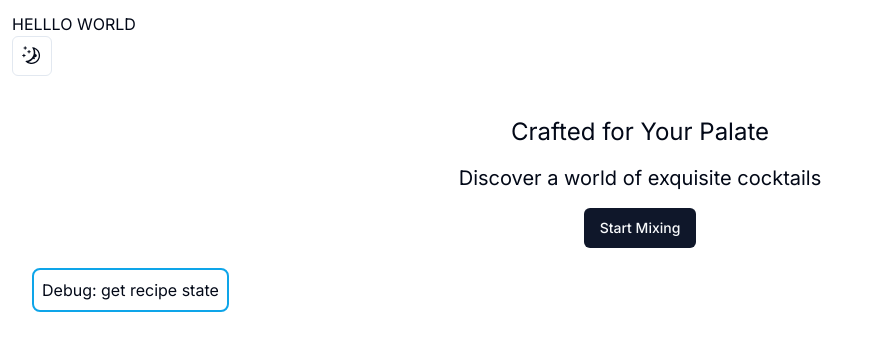
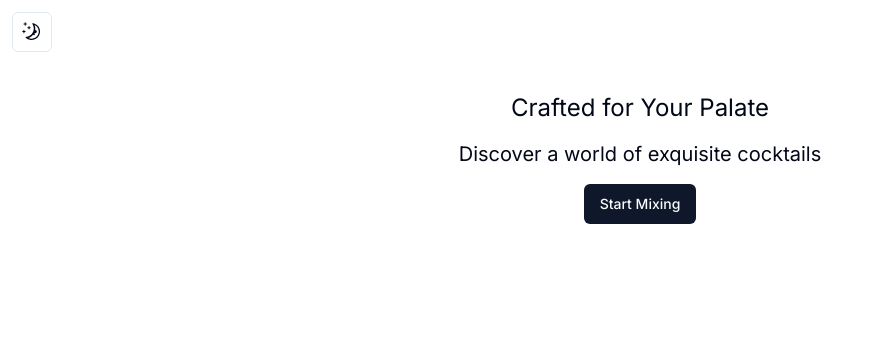
Before and after one commit to kingkwongsta/mixology, a Next.js app: page / in a window 1280 px wide. Shown: the top 350 px of the page, without its empty margins (0-871 px from the left). Built offline with nearby package versions, Linux system fonts and the light colour scheme.

Commit message:
remove debug button

```diff
--- a/src/app/page.js
+++ b/src/app/page.js
@@ -18,7 +18,7 @@ export default function Home() {
 
   return (
     <main className="m-3">
-      <Header />
+      {/* <Header /> */}
       <ModeToggle />
       {showWelcome ? (
         <Welcome display={() => setshowWelcome(false)} />
@@ -37,12 +37,12 @@ export default function Home() {
         </div>
       )}
       {/*----- DEBUG STATE -----*/}
-      <button
+      {/* <button
         onClick={() => console.log(recipe)}
         className="p-2 m-5 border-solid border-2 border-sky-500 rounded-lg"
       >
         Debug: get recipe state
-      </button>
+      </button> */}
       {/*----- END DEBUG STATE -----*/}
     </main>
   );
```
